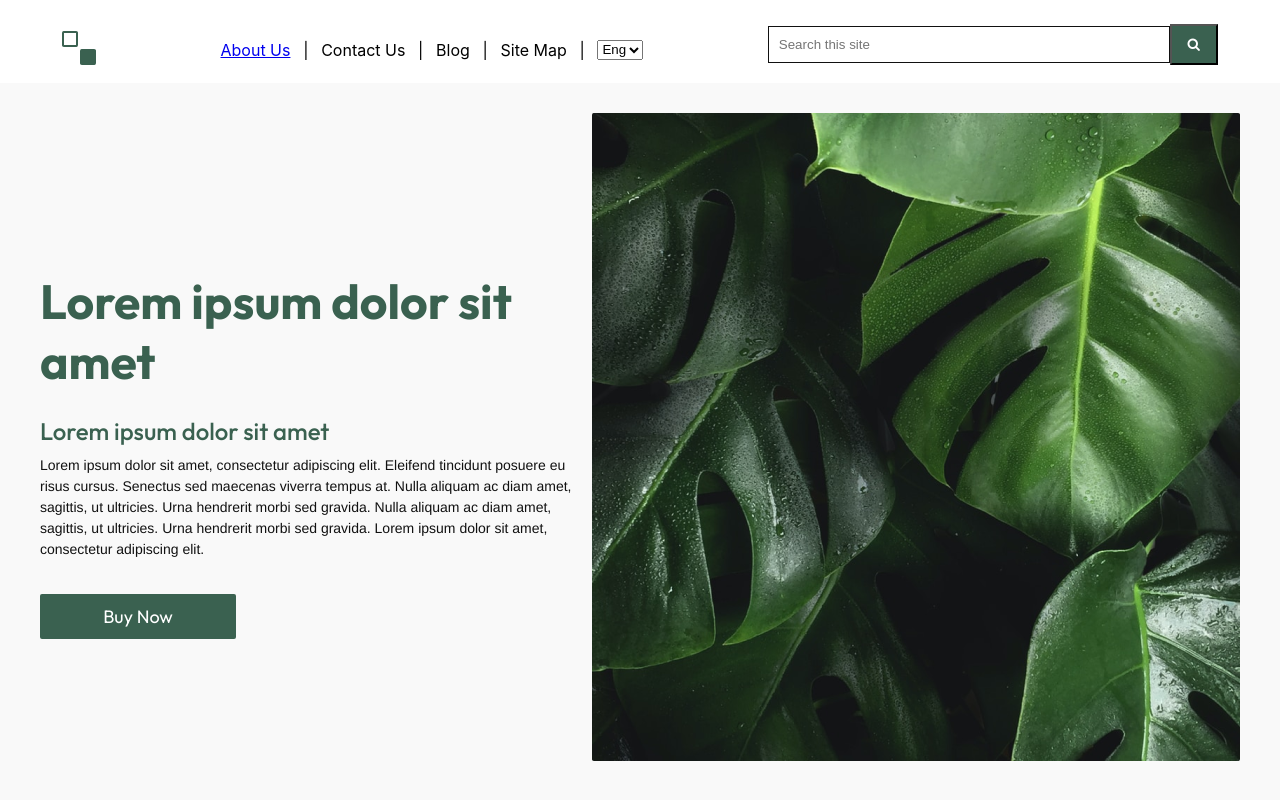
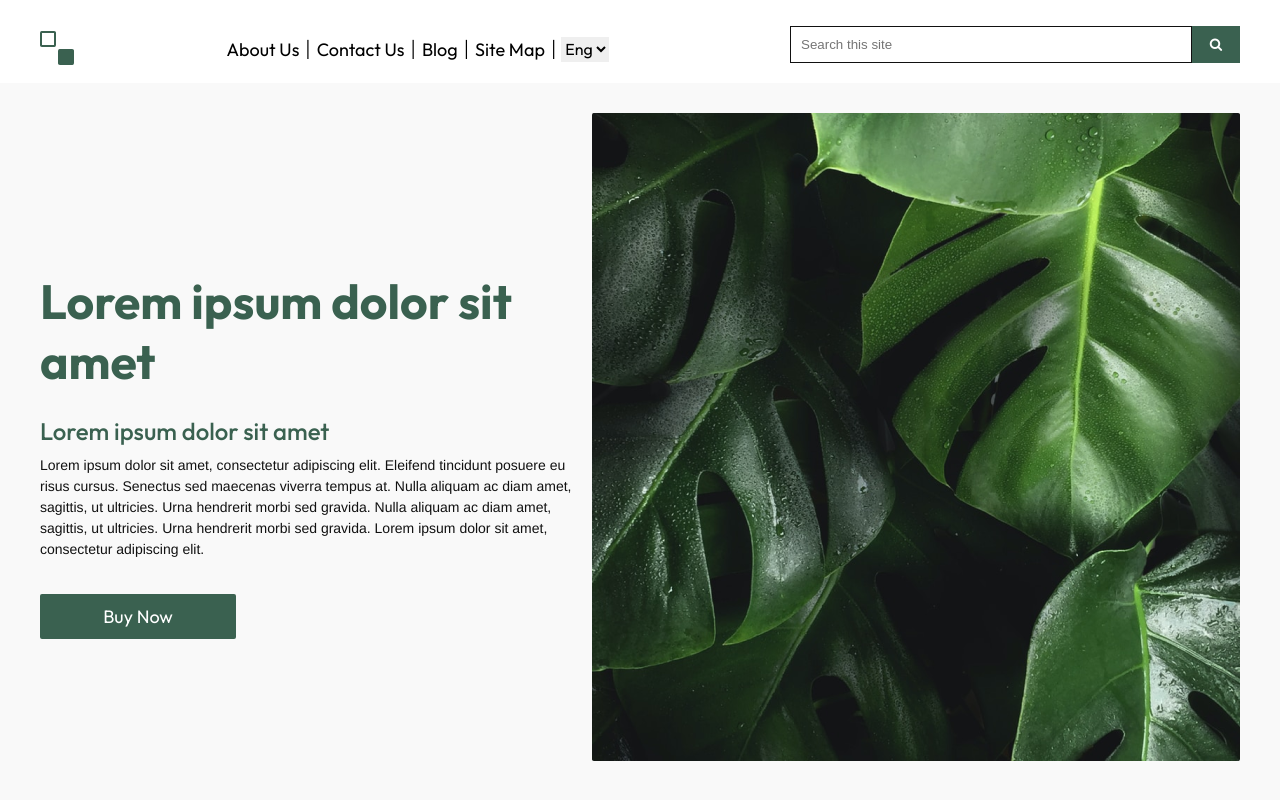
Before and after one commit to hollowayjenelle/accessibility-landing-page, a React (Create React App) app: page / in a window 1280 px wide. Shown: the top 800 px of the page. Built offline with nearby package versions, Linux system fonts and the light colour scheme.

Commit message:
adjust header styling

```diff
--- a/src/components/Header/index.css
+++ b/src/components/Header/index.css
@@ -1,7 +1,7 @@
 .header-container {
   display: flex;
   align-items: center;
-  justify-content: space-around;
+  justify-content: space-between;
   margin-top: 16px;
   margin-left: auto;
   margin-right: auto;
@@ -9,8 +9,27 @@
 
 .header-nav {
   display: flex;
-  justify-content: space-between;
   width: 423px;
+}
+
+.header-nav > button {
+  background-color: transparent;
+  border: none;
+  font-family: "Outfit", sans-serif;
+  font-weight: 400;
+  font-size: 18px;
+}
+
+.header-nav > span {
+  margin-top: 2px;
+}
+
+.header-nav > select {
+  margin-left: 5px;
+  border: none;
+  font-family: "Outfit", sans-serif;
+  font-weight: 400;
+  font-size: 16px;
 }
 
 .search-form {
@@ -28,4 +47,5 @@
   padding: 11px 15px;
   background-color: #3a6150;
   color: white;
+  border: none;
 }
--- a/src/components/Header/index.js
+++ b/src/components/Header/index.js
@@ -6,7 +6,7 @@ import "./index.css";
 const Header = () => {
   return (
     <div className="parent-div">
-      <header className="header-container">
+      <header className="header-container content-container">
         <div>
           <img
             src={logo}
@@ -15,8 +15,14 @@ const Header = () => {
           />
         </div>
         <nav className="header-nav">
-          <a href="google.com">About Us</a> |<a>Contact Us</a> |<a>Blog</a> |
-          <a>Site Map</a> |
+          <button>About Us</button>
+          <span>|</span>
+          <button>Contact Us</button>
+          <span>|</span>
+          <button>Blog</button>
+          <span>|</span>
+          <button>Site Map</button>
+          <span>|</span>
           <select>
             <option>Eng</option>
           </select>
```
